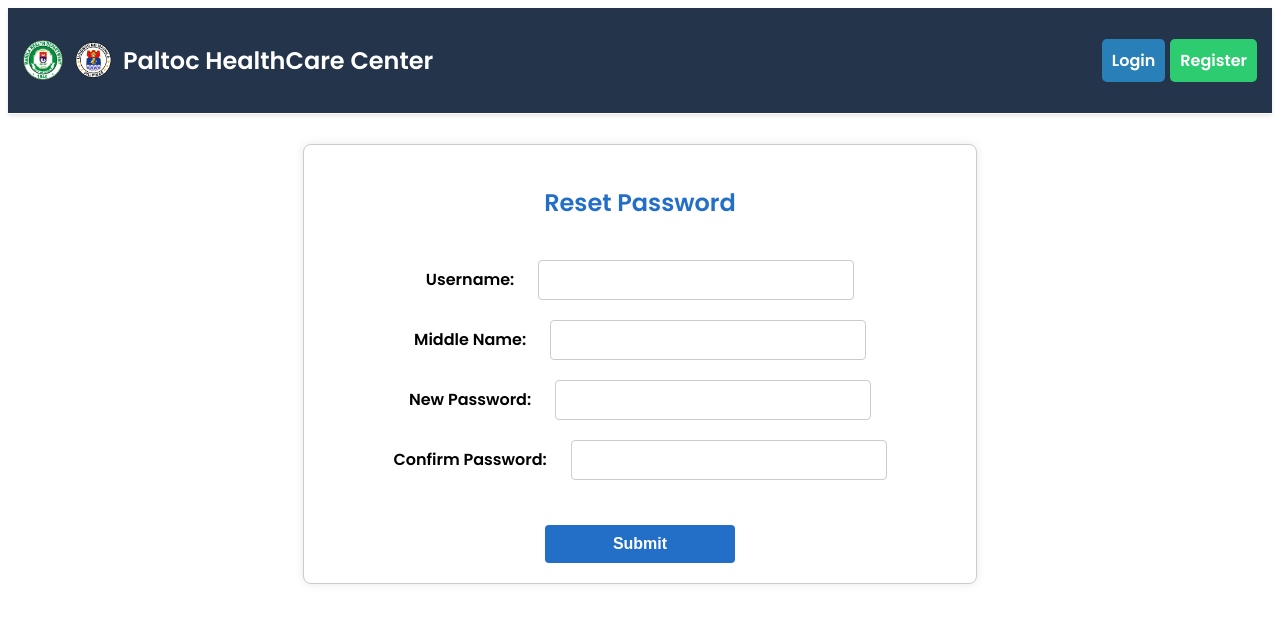
After one commit to stephanopineda/PHCR-WebApp, a Django app: page /resetpassword/ in a window 1280 px wide. The commit adds this page. Shown: the top 623 px of the page. Run offline with Django 5.2, Linux system fonts and the light colour scheme; some libraries are stand-ins or nearby versions.

Commit message:
forgot password

```diff
--- a/base/templates/base/login.html
+++ b/base/templates/base/login.html
@@ -49,7 +49,7 @@
 </div>
 
 
-<a href="">Forgot Password?</a>
+<a href="{% url 'reset_password' %}">Forgot Password?</a>
 <input type="submit" class="btn" value="Login">
 </form>
 
--- /dev/null
+++ b/base/templates/base/patient-section/reset_password.html
@@ -0,0 +1,55 @@
+{% if not main_included %}
+    {% include 'sections.html' %}
+{% endif %}
+
+{% include 'main.html' %}
+
+
+{% block content %}
+
+{%load static%}
+
+<link rel="stylesheet" type="text/css" href="{% static 'styles/staff/upload_photo.css' %}">
+
+
+<form method="post">
+
+<div class="form-container">
+  <h2 class="form-title">Reset Password</h2>
+
+  {% csrf_token %}
+
+  <div class="form-group">
+  <label for="username">Username:</label>
+  <input type="text" id="username" name="username">
+
+  <br>
+
+  <label for="middle_name">Middle Name:</label>
+  <input type="text" id="middle_name" name="middle_name">
+
+  <br>
+
+  <label for="new_password">New Password:</label>
+  <input type="password" id="new_password" name="new_password">
+
+  <br>
+
+  <label for="confirm_password">Confirm Password:</label>
+  <input type="password" id="confirm_password" name="confirm_password">
+  <input type="hidden" name="user_id" value="{{ user_id }}">
+
+</div>
+
+  <div class="button">
+    <button type="submit" class="btn">Submit</button>
+  </div>
+
+</form>
+
+</div>
+
+
+
+
+{% endblock %}
--- a/base/urls.py
+++ b/base/urls.py
@@ -50,6 +50,11 @@ urlpatterns = [
 
     path('socialhistorydashboard/', views.social_history_analysis, name='social_history_analysis'),
     path('medicalhistorydashboard/', views.medical_history_analysis, name='medical_history_analysis'),
+
+    path('resetpassword/', views.reset_password, name='reset_password'),
+    path('password_requests/', views.password_requests, name='password_requests'),
+    path('approve_password_change/<int:request_id>/', views.approve_password_change, name='approve_password_change'),
+    path('reject_password_change/<int:request_id>/', views.reject_password_change, name='reject_password_change'),
 ]
 
 urlpatterns += static(settings.MEDIA_URL, document_root=settings.MEDIA_ROOT)
--- a/base/views/__init__.py
+++ b/base/views/__init__.py
@@ -6,3 +6,4 @@ from .staff_forms_views import *
 from .patient_crud_views import *
 from .staff_crud_views import *
 from .data_analysis import *
+from .resetpassword import *
--- a/base/views/data_analysis.py
+++ b/base/views/data_analysis.py
@@ -77,6 +77,7 @@ def social_history_analysis(request):
 
     return render(request, 'base\staff-section\social_analysis.html', context)
 
+@staff_login_required
 def medical_history_analysis(request):
 
     diabetes_age_groups = {
--- /dev/null
+++ b/base/views/resetpassword.py
@@ -0,0 +1,66 @@
+from django.shortcuts import render, redirect,get_object_or_404
+from django.http import HttpResponse
+from django.contrib.auth import get_user_model
+from django.contrib.auth.hashers import make_password
+from  . .models import PasswordChangeRequest, User
+from functools import wraps
+
+def staff_login_required(view_func):
+    @wraps(view_func)
+    def wrapper(request, *args, **kwargs):
+        if not request.user.is_authenticated:
+            return redirect('home')
+        elif not request.user.is_staff:
+            return redirect('home')
+        else:
+            return view_func(request, *args, **kwargs)
+    return wrapper
+
+
+CustomUser = get_user_model()
+
+def reset_password(request):
+    if request.method == 'POST':
+        username = request.POST.get('username')
+        middle_name = request.POST.get('middle_name')
+        new_password = request.POST.get('new_password')
+        confirm_password = request.POST.get('confirm_password')
+
+        try:
+            user = CustomUser.objects.get(username__iexact=username)
+            if user.middle_name.lower() == middle_name.lower():
+                if new_password == confirm_password:
+                    hashed_password = make_password(new_password)
+                    password_change_request = PasswordChangeRequest.objects.create(user_id=user.id, new_password=new_password)
+                    return redirect('login')
+                else:
+                    return HttpResponse('Password and Password Confirmation did not match. Please try again.', status=400)
+            else:
+                return HttpResponse('Username and Middle Name did not match.', status=400)
+        except CustomUser.DoesNotExist:
+            return HttpResponse('Username does not exist.', status=400)
+    return render(request, 'base/patient-section/reset_password.html')
+
+@staff_login_required
+def password_requests(request):
+    password_change_requests = PasswordChangeRequest.objects.all()
+    return render(request, 'base/staff-section/password_requests.html', {'password_change_requests': password_change_requests})
+
+@staff_login_required
+def approve_password_change(request, request_id):
+    password_change_request = get_object_or_404(PasswordChangeRequest, pk=request_id)
+    if request.method == 'POST' and request.POST.get('action') == 'approve':
+        user = password_change_request.user
+        user.set_password(password_change_request.new_password)
+        user.save()
+        password_change_request.delete()
+        return HttpResponse('Change Password Request - Accepted')
+    return HttpResponse(status=400)
+
+@staff_login_required
+def reject_password_change(request, request_id):
+    password_change_request = get_object_or_404(PasswordChangeRequest, pk=request_id)
+    if request.method == 'POST' and request.POST.get('action') == 'reject':
+        password_change_request.delete()
+        return HttpResponse('Change Password Request - Rejected')
+    return HttpResponse(status=400)
```
Also changed, not shown: base/models.py (+9 -0 lines), base/templates/base/staff-section/password_requests.html (added, +50 -0 lines), base/templates/base/staff_dashboard.html (+8 -0 lines).
